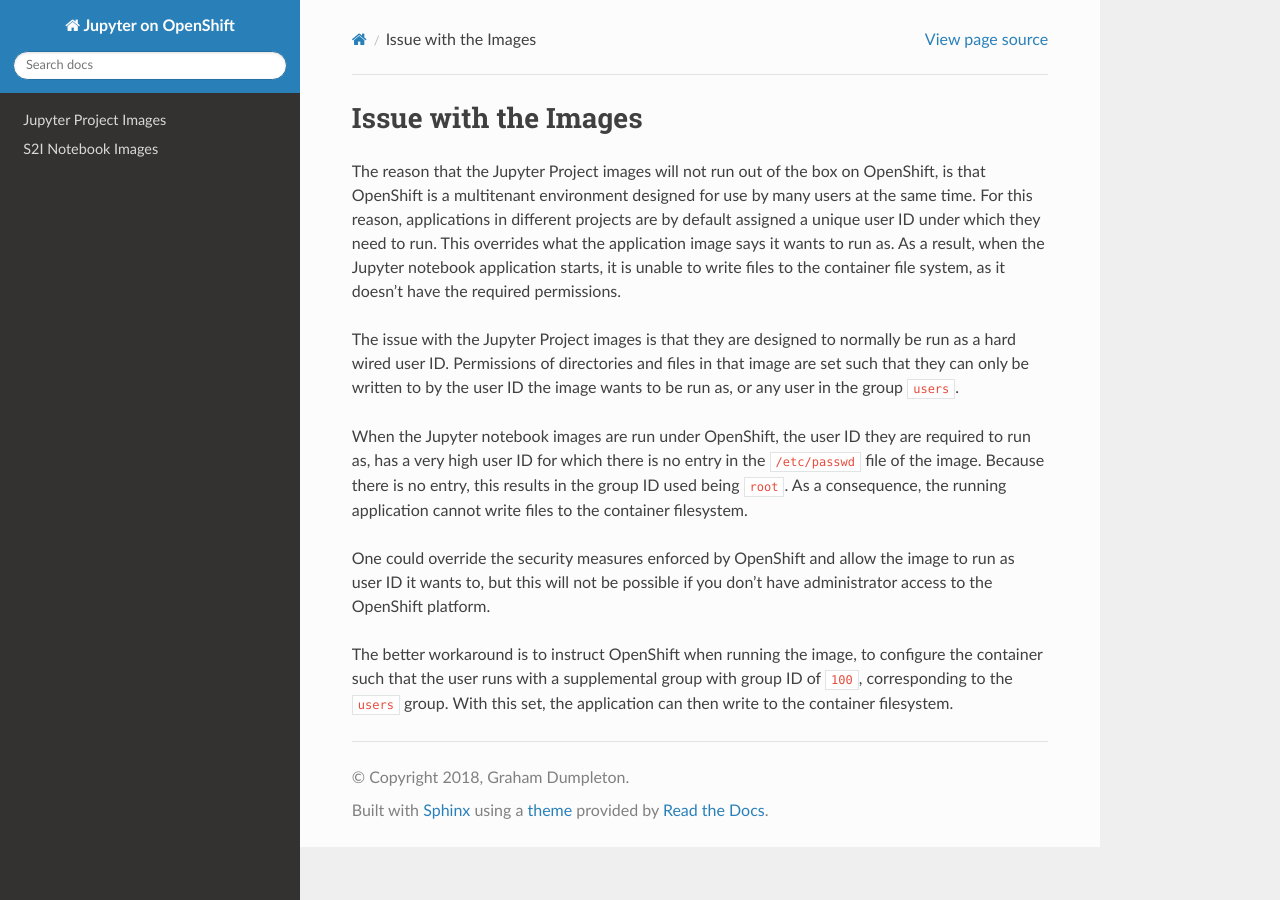
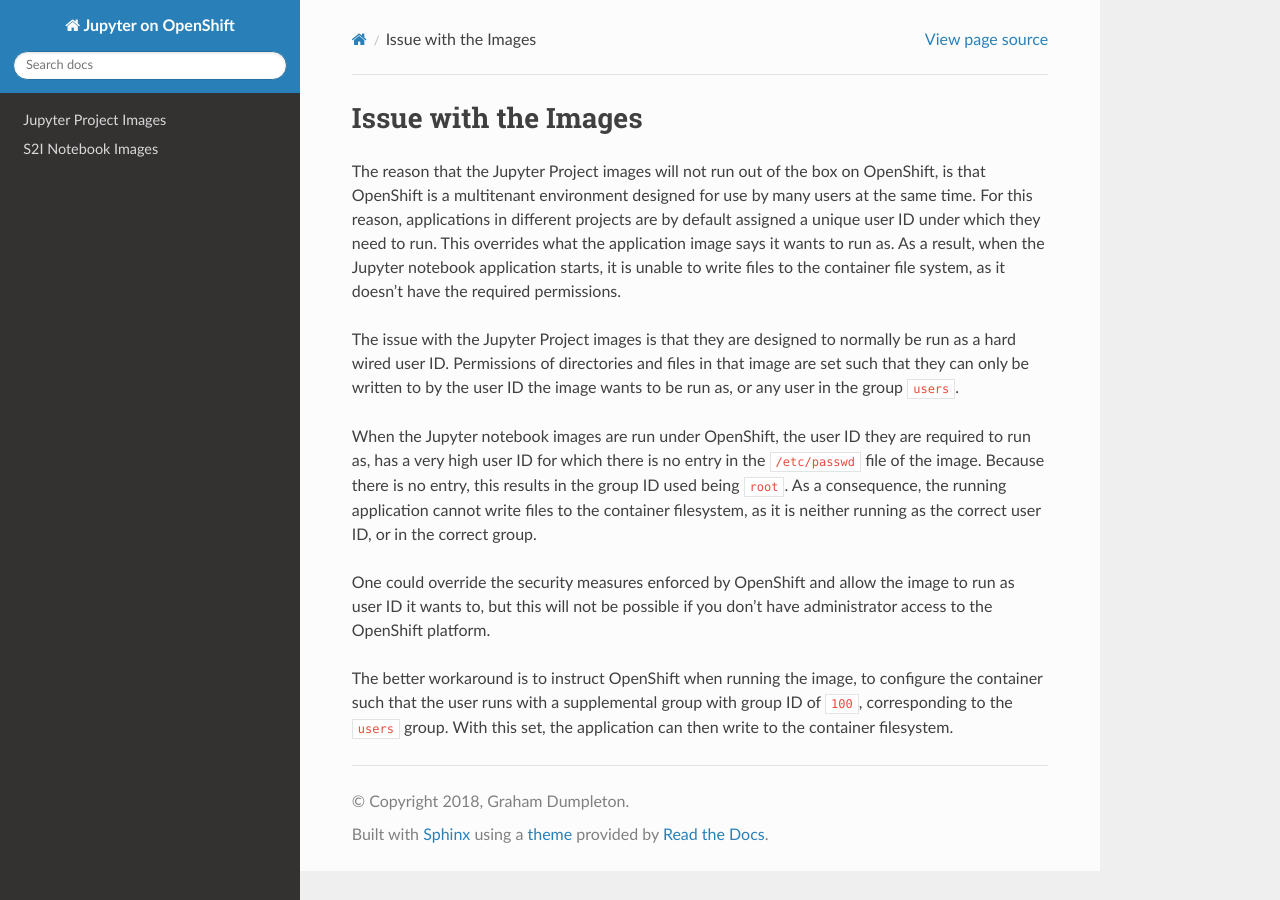
Before and after one commit to jupyter-on-openshift/www-jupyteronopenshift-org, a Sphinx documentation site: the page built from source/jupyter-project-images/issues-with-the-images.rst, in a window 1280 px wide. Built offline with Sphinx 7.4.7 and the Read the Docs theme 2.0.0, drawn with Linux system fonts in a browser that asks for light colours.

Commit message:
Update text.

```diff
--- a/source/jupyter-project-images/issues-with-the-images.rst
+++ b/source/jupyter-project-images/issues-with-the-images.rst
@@ -19,7 +19,8 @@ When the Jupyter notebook images are run under OpenShift, the user ID they
 are required to run as, has a very high user ID for which there is no entry
 in the ``/etc/passwd`` file of the image. Because there is no entry, this
 results in the group ID used being ``root``. As a consequence, the running
-application cannot write files to the container filesystem.
+application cannot write files to the container filesystem, as it is neither
+running as the correct user ID, or in the correct group.
 
 One could override the security measures enforced by OpenShift and allow
 the image to run as user ID it wants to, but this will not be possible if
```
